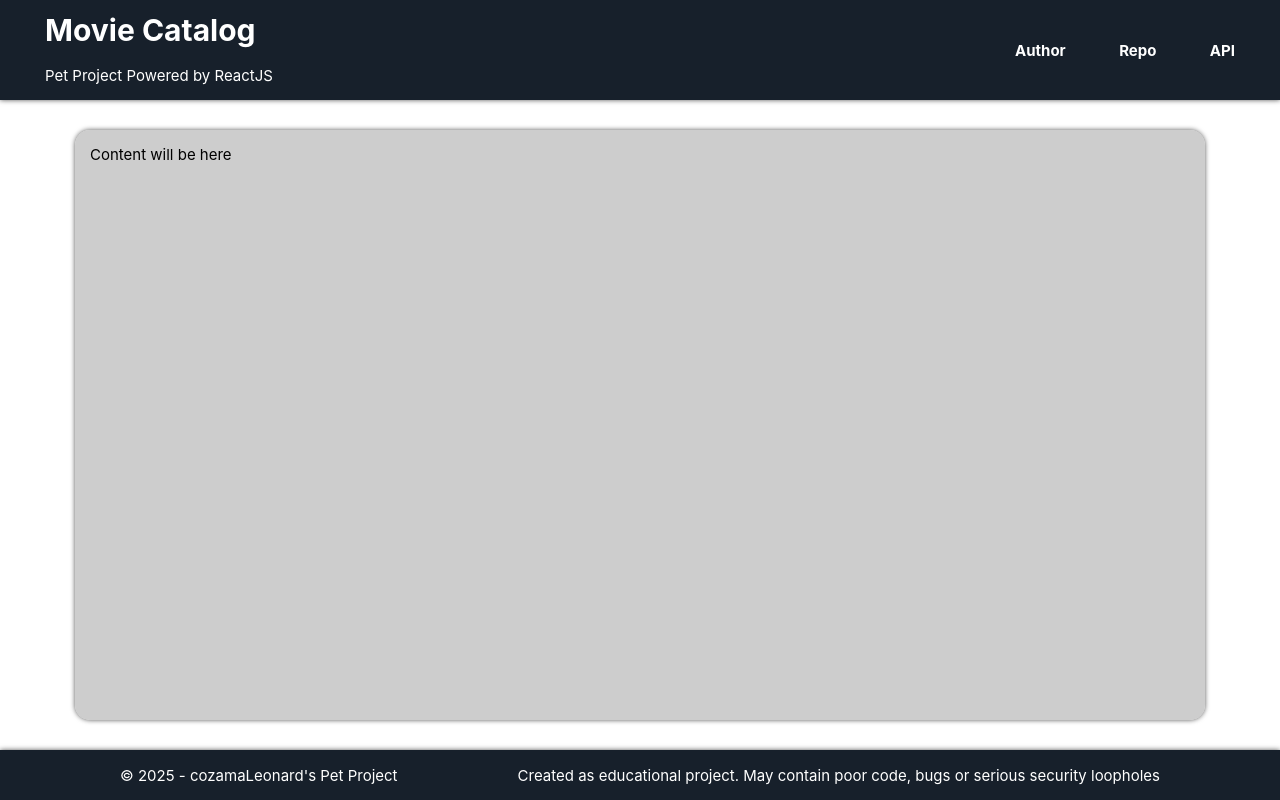
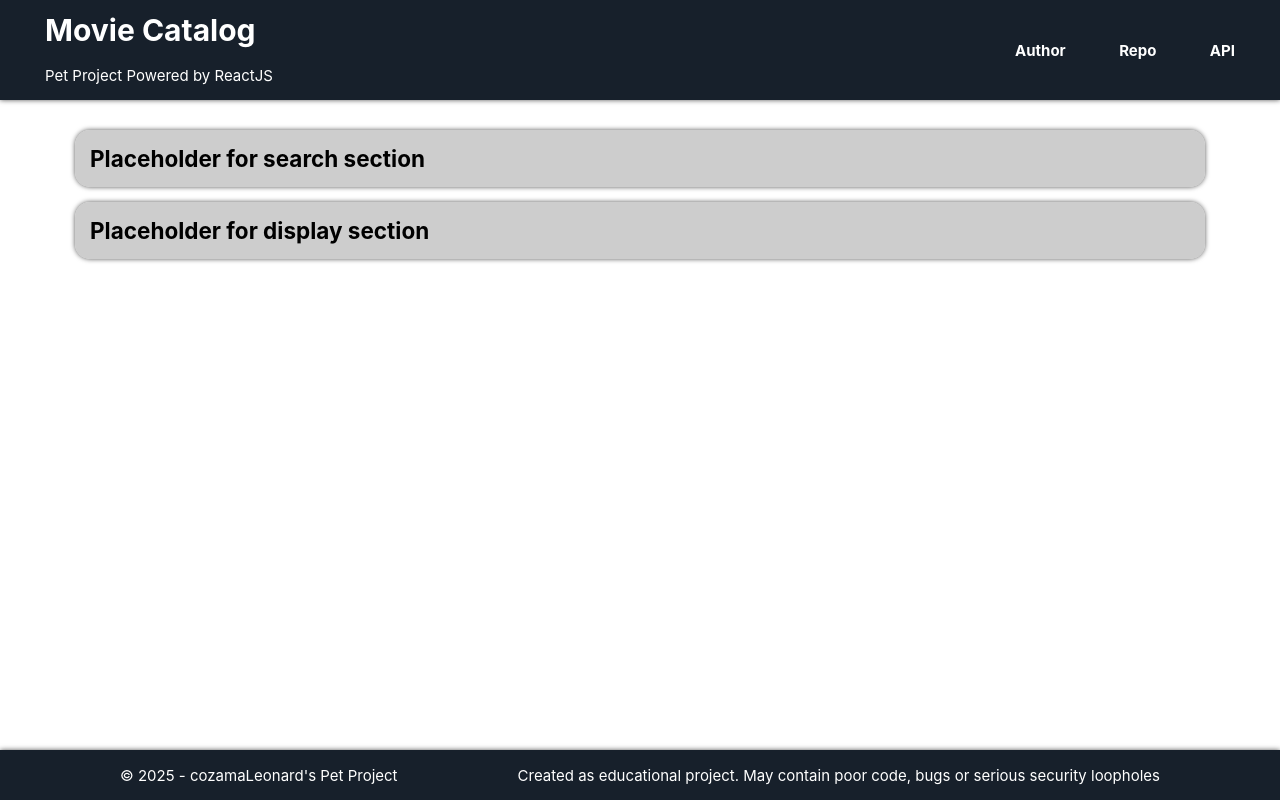
Before and after one commit to leohoneymone/react-movies, a React (Create React App) app: page / in a window 1280 px wide. Built offline with nearby package versions, Linux system fonts and the light colour scheme; no server answers.

Commit message:
Created template for movies content

```diff
--- a/src/components/MoviesContent.jsx
+++ b/src/components/MoviesContent.jsx
@@ -1,6 +1,11 @@
 export default function MoviesContent() {
 
     return <div className="content">
-        Content will be here
+        <div className="content-block">
+            <h2>Placeholder for search section</h2>
+        </div>
+        <div className="content-block">
+            <h2>Placeholder for display section</h2>
+        </div>
     </div>
 }
--- a/src/index.css
+++ b/src/index.css
@@ -84,6 +84,12 @@ html {
 .content{
   grid-row: 2 / 3;
   grid-column:  2 / 3;
+  display: flex;
+  flex-direction: column;
+  gap: 1rem;
+}
+
+.content-block{
   background-color: var(--color-tiles);
   box-shadow: 0 0 5px 0 var(--color-shadow);
   border-radius: 1rem;
```
